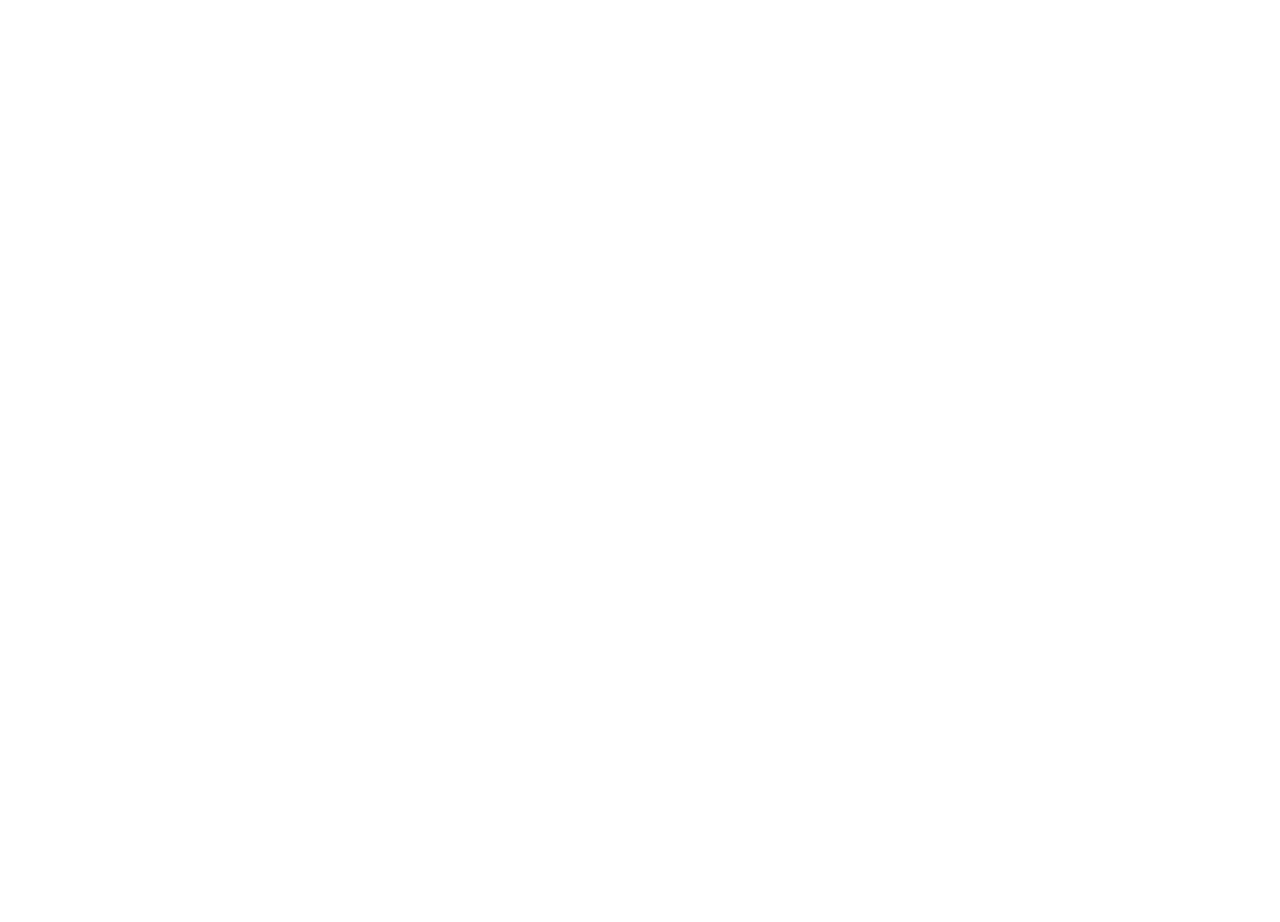
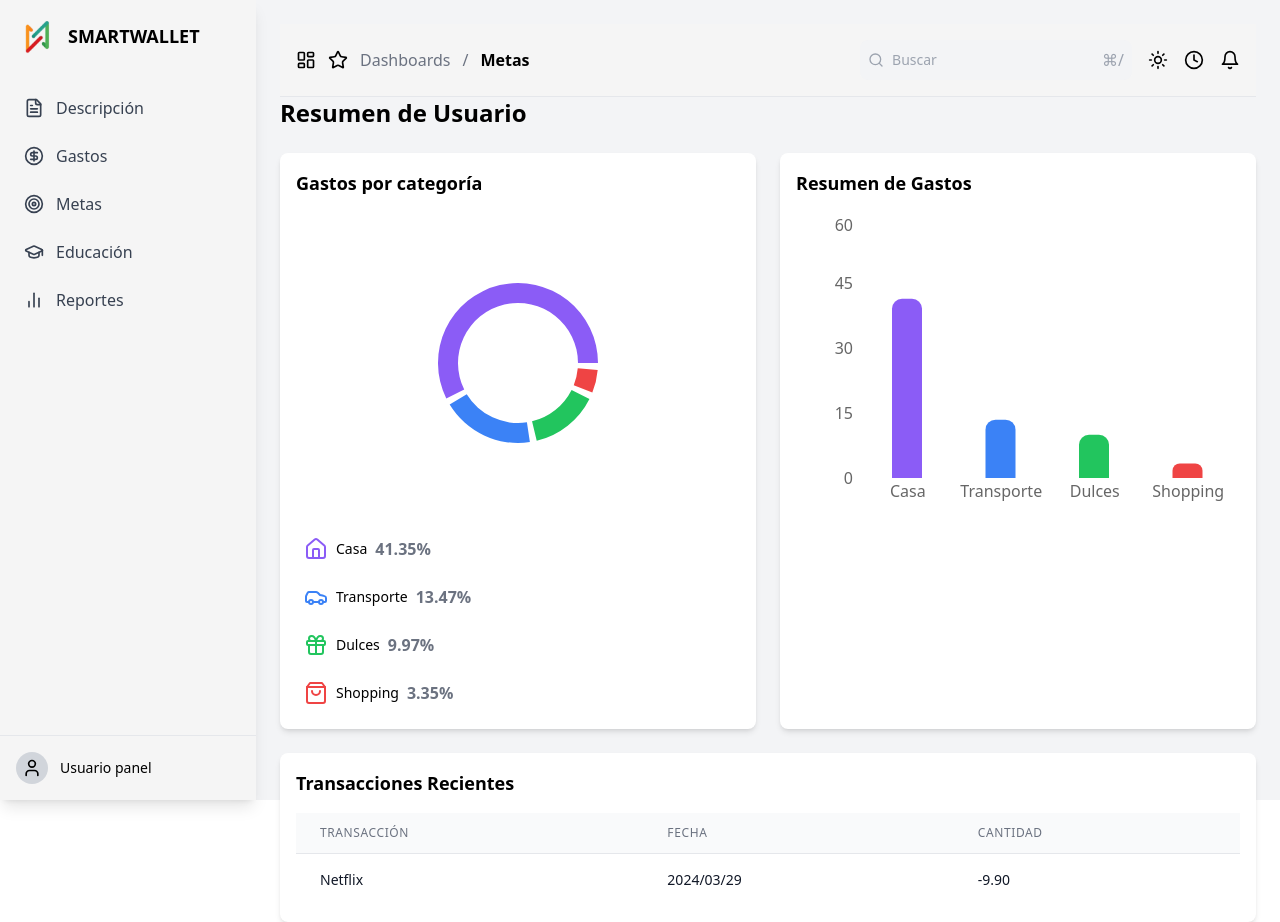
Before and after one commit to LiliAbi-ne/SmartWallet-Front, a React (Vite) app: page /user-overview in a window 1280 px wide. Before the commit this address had no page. Before the commit the page ends 800 px from the top, so only its background shows below. Built offline with nearby package versions, Linux system fonts and the light colour scheme.

Commit message:
Creacion de pagina General de usuario

```diff
--- a/package.json
+++ b/package.json
@@ -20,6 +20,7 @@
     "react": "^18.3.1",
     "react-dom": "^18.3.1",
     "react-router-dom": "^6.27.0",
+    "recharts": "^2.13.0",
     "shadcn": "^1.0.0",
     "tailwind-merge": "^2.5.4",
     "tailwindcss-animate": "^1.0.7",
--- a/src/App.jsx
+++ b/src/App.jsx
@@ -7,8 +7,9 @@
 import PricingTier from "./Pages/PricingTier";
 import GoalsPage from "./Pages/GoalsPage";
 import ExpensesPage from "./Pages/ExpensesPage";
-import ReportsPage from "./Pages/ReportsPage"; // Añadir import de ReportsPage
-import EducationPage from "./Pages/EducationPage"; // Añadir import de EducationPage
+import ReportsPage from "./Pages/ReportsPage";
+import EducationPage from "./Pages/EducationPage";
+import UserOverviewPage from "./Pages/UserOverviewPage"; // Añadir import de UserOverviewPage
 
 function App() {
   return (
@@ -22,7 +23,8 @@
         <Route path="/goals" element={<GoalsPage />} />
         <Route path="/expenses" element={<ExpensesPage />} />
         <Route path="/reports" element={<ReportsPage />} />
-        <Route path="/education" element={<EducationPage />} /> {/* Nueva ruta para EducationPage */}
+        <Route path="/education" element={<EducationPage />} />
+        <Route path="/user-overview" element={<UserOverviewPage />} /> {/* Nueva ruta para UserOverviewPage */}
       </Routes>
     </Router>
   );
--- /dev/null
+++ b/src/Pages/UserOverviewPage.jsx
@@ -0,0 +1,103 @@
+import { Button } from "../components/ui/button";
+import Sidebar from "../components/ui/Componentes/Sidebar";
+import Header from "../components/ui/Componentes/Header";
+import { BarChart, Bar, Cell, Pie, PieChart, ResponsiveContainer, XAxis, YAxis, Tooltip } from "recharts";
+import { Table, TableBody, TableCell, TableHead, TableHeader, TableRow } from "../components/ui/Componentes/table";
+import { Home, Car, Gift, ShoppingBag } from "lucide-react"; // Ejemplos de iconos, puedes cambiarlos según tus necesidades
+
+// Datos de ejemplo para los gráficos
+const expenseData = [
+  { name: "Casa", value: 41.35, color: "#8b5cf6", icon: <Home /> },
+  { name: "Transporte", value: 13.47, color: "#3b82f6", icon: <Car /> },
+  { name: "Dulces", value: 9.97, color: "#22c55e", icon: <Gift /> },
+  { name: "Shopping", value: 3.35, color: "#ef4444", icon: <ShoppingBag /> },
+];
+
+export default function UserOverviewPage() {
+  return (
+    <div className="flex h-screen bg-gray-100">
+      <Sidebar />
+      <main className="flex-1 p-6">
+        <Header />
+        <div className="mb-6">
+          <h1 className="text-2xl font-bold">Resumen de Usuario</h1>
+        </div>
+
+        {/* Sección de gráficos */}
+        <div className="grid grid-cols-1 md:grid-cols-2 gap-6 mb-6">
+          {/* Gráfico circular futurista */}
+          <div className="bg-white p-4 shadow-md rounded-lg">
+            <h2 className="text-lg font-semibold mb-4">Gastos por categoría</h2>
+            <ResponsiveContainer width="100%" height={300}>
+              <PieChart>
+                <Pie
+                  data={expenseData}
+                  dataKey="value"
+                  nameKey="name"
+                  cx="50%"
+                  cy="50%"
+                  innerRadius={60}
+                  outerRadius={80}
+                  paddingAngle={5}
+                  stroke="none"
+                >
+                  {expenseData.map((entry, index) => (
+                    <Cell key={`cell-${index}`} fill={entry.color} />
+                  ))}
+                </Pie>
+              </PieChart>
+            </ResponsiveContainer>
+            <div className="mt-4 space-y-2">
+              {expenseData.map((category, index) => (
+                <div key={index} className="flex items-center space-x-2 p-2 rounded-lg hover:bg-gray-100 transition-colors">
+                  <span className="text-xl" style={{ color: category.color }}>{category.icon}</span>
+                  <span className="text-sm font-medium">{category.name}</span>
+                  <span className="ml-auto text-gray-500 font-semibold">{category.value}%</span>
+                </div>
+              ))}
+            </div>
+          </div>
+
+          {/* Gráfico de barras futurista */}
+          <div className="bg-white p-4 shadow-md rounded-lg">
+            <h2 className="text-lg font-semibold mb-4">Resumen de Gastos</h2>
+            <ResponsiveContainer width="100%" height={300}>
+              <BarChart data={expenseData} barSize={30}>
+                <XAxis dataKey="name" axisLine={false} tickLine={false} />
+                <YAxis axisLine={false} tickLine={false} />
+                <Tooltip cursor={{ fill: 'rgba(0, 0, 0, 0.1)' }} />
+                <Bar dataKey="value" radius={[10, 10, 0, 0]}>
+                  {expenseData.map((entry, index) => (
+                    <Cell key={`cell-${index}`} fill={entry.color} />
+                  ))}
+                </Bar>
+              </BarChart>
+            </ResponsiveContainer>
+          </div>
+        </div>
+
+        {/* Ejemplo de tabla de transacciones recientes */}
+        <div className="bg-white p-4 shadow-md rounded-lg">
+          <h2 className="text-lg font-semibold mb-4">Transacciones Recientes</h2>
+          <Table>
+            <TableHeader>
+              <TableRow>
+                <TableHead>Transacción</TableHead>
+                <TableHead>Fecha</TableHead>
+                <TableHead>Cantidad</TableHead>
+              </TableRow>
+            </TableHeader>
+            <TableBody>
+              <TableRow>
+                <TableCell>Netflix</TableCell>
+                <TableCell>2024/03/29</TableCell>
+                <TableCell className="text-red-500">-9.90</TableCell>
+              </TableRow>
+              {/* Añade más filas de transacciones aquí */}
+            </TableBody>
+          </Table>
+        </div>
+      </main>
+    </div>
+  );
+}
--- /dev/null
+++ b/src/components/ui/Componentes/table.jsx
@@ -0,0 +1,52 @@
+// src/components/ui/table.jsx
+
+import PropTypes from "prop-types";
+
+export function Table({ children }) {
+  return <table className="min-w-full divide-y divide-gray-200">{children}</table>;
+}
+
+export function TableHeader({ children }) {
+  return <thead className="bg-gray-50">{children}</thead>;
+}
+
+export function TableBody({ children }) {
+  return <tbody className="bg-white divide-y divide-gray-200">{children}</tbody>;
+}
+
+export function TableRow({ children }) {
+  return <tr>{children}</tr>;
+}
+
+export function TableCell({ children }) {
+  return <td className="px-6 py-4 whitespace-nowrap text-sm font-medium text-gray-900">{children}</td>;
+}
+
+export function TableHead({ children }) {
+  return <th className="px-6 py-3 text-left text-xs font-medium text-gray-500 uppercase tracking-wider">{children}</th>;
+}
+
+// Agrega PropTypes para validar que children es un nodo de React
+Table.propTypes = {
+  children: PropTypes.node.isRequired,
+};
+
+TableHeader.propTypes = {
+  children: PropTypes.node.isRequired,
+};
+
+TableBody.propTypes = {
+  children: PropTypes.node.isRequired,
+};
+
+TableRow.propTypes = {
+  children: PropTypes.node.isRequired,
+};
+
+TableCell.propTypes = {
+  children: PropTypes.node.isRequired,
+};
+
+TableHead.propTypes = {
+  children: PropTypes.node.isRequired,
+};
```
Also changed, not shown: 2 other files (tests, documents, lock files or other folders).
